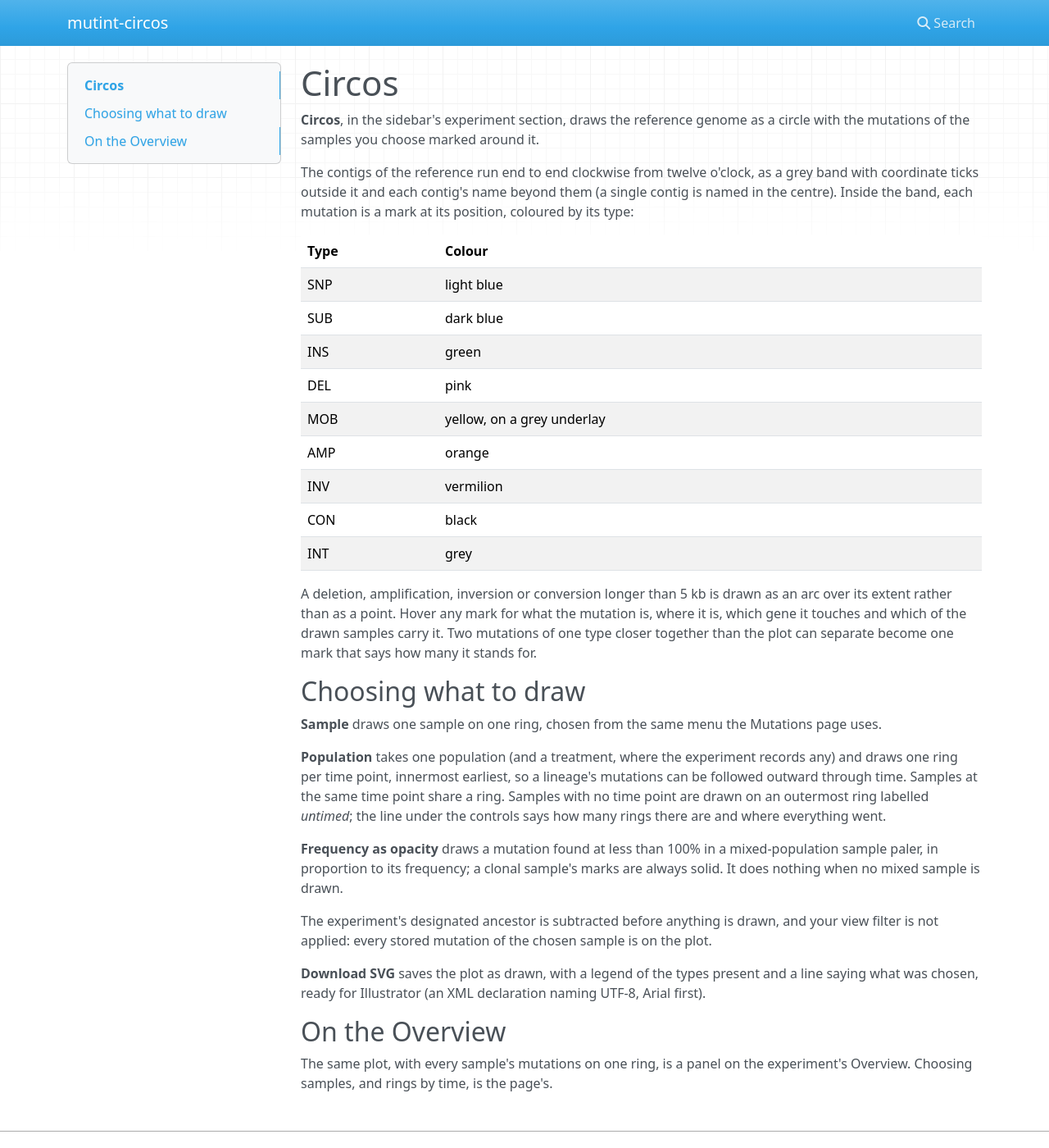
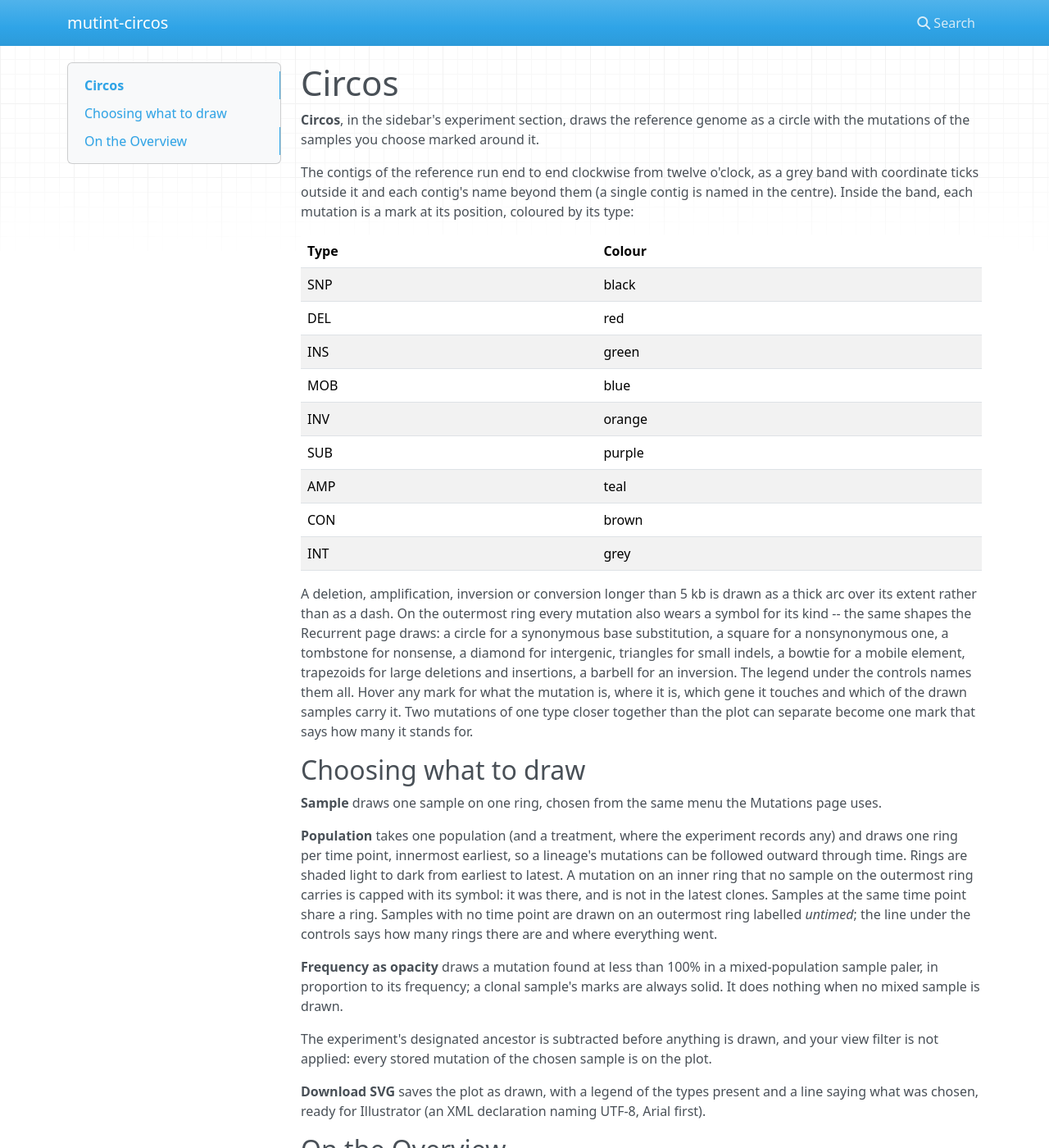
Before and after one commit to mutint/mutint-circos, an MkDocs documentation site: the page built from docs/using/circos.md, in a window 1280 px wide and 1400 px high. Shown: the whole window at 82% size. Built offline with MkDocs 1.6.1, drawn with Linux system fonts in a browser that asks for light colours; nearby versions of some CDN libraries.

Commit message:
feat: figure colours, thin rings shaded by time, and glyphs
Colours follow the LTEE figure (SNP black, DEL red, INS green, MOB blue, INV
orange); rings are thin lines shaded light to dark from earliest to latest;
every mutation on the outermost ring wears its glyph from mutint-core's
shared sprite, and on an inner ring the glyph caps a dash the outermost ring
lacks, the figure's off-the-line-of-descent pin.

Co-Authored-By: Claude Fable 5.1 <noreply@anthropic.com>

```diff
--- a/docs/using/circos.md
+++ b/docs/using/circos.md
@@ -10,18 +10,23 @@ its type:
 
 | Type | Colour |
 |---|---|
-| SNP | light blue |
-| SUB | dark blue |
+| SNP | black |
+| DEL | red |
 | INS | green |
-| DEL | pink |
-| MOB | yellow, on a grey underlay |
-| AMP | orange |
-| INV | vermilion |
-| CON | black |
+| MOB | blue |
+| INV | orange |
+| SUB | purple |
+| AMP | teal |
+| CON | brown |
 | INT | grey |
 
-A deletion, amplification, inversion or conversion longer than 5 kb is drawn as an arc over
-its extent rather than as a point. Hover any mark for what the mutation is, where it is,
+A deletion, amplification, inversion or conversion longer than 5 kb is drawn as a thick arc
+over its extent rather than as a dash. On the outermost ring every mutation also wears a
+symbol for its kind -- the same shapes the Recurrent page draws: a circle for a synonymous
+base substitution, a square for a nonsynonymous one, a tombstone for nonsense, a diamond for
+intergenic, triangles for small indels, a bowtie for a mobile element, trapezoids for large
+deletions and insertions, a barbell for an inversion. The legend under the controls names
+them all. Hover any mark for what the mutation is, where it is,
 which gene it touches and which of the drawn samples carry it. Two mutations of one type
 closer together than the plot can separate become one mark that says how many it stands for.
 
@@ -31,7 +36,10 @@ closer together than the plot can separate become one mark that says how many it
 
 **Population** takes one population (and a treatment, where the experiment records
 any) and draws one ring per time point, innermost earliest, so a lineage's mutations can be
-followed outward through time. Samples at the same time point share a ring. Samples with no
+followed outward through time. Rings are shaded light to dark from earliest to latest. A
+mutation on an inner ring that no sample on the outermost ring carries is capped with its
+symbol: it was there, and is not in the latest clones. Samples at the same time point share a
+ring. Samples with no
 time point are drawn on an outermost ring labelled *untimed*; the line under the controls
 says how many rings there are and where everything went.
 
--- a/mutint_circos/static/mutint_circos/circos.css
+++ b/mutint_circos/static/mutint_circos/circos.css
@@ -13,7 +13,9 @@
 
 
 .circos-summary { margin: 8px 0 4px; font-weight: bold; }
-.circos-legend { display: flex; flex-wrap: wrap; gap: 4px 14px; margin: 4px 0 10px; }
+.circos-legend { margin: 4px 0 10px; }
+.circos-legend-row { display: flex; flex-wrap: wrap; gap: 4px 14px; margin-bottom: 4px; }
+.circos-glyph { width: 12px; height: 12px; vertical-align: middle; fill: #333; overflow: visible; }
 .circos-legend-entry { white-space: nowrap; }
 .circos-swatch {
     display: inline-block; width: 12px; height: 12px; vertical-align: middle;
--- a/mutint_circos/static/mutint_circos/circos.js
+++ b/mutint_circos/static/mutint_circos/circos.js
@@ -257,7 +257,7 @@
             var title = s.mode === "population"
                 ? s.population + (s.treatment ? " under " + s.treatment : "") + ", one ring per time point, innermost earliest"
                 : (labelOf[s.sampleId] || "");
-            plot.download(plot.standalone(current, { colors: data.colors, title: title }),
+            plot.download(plot.standalone(current, { colors: data.colors, glyphs: data.glyphs, title: title }),
                           fileStem + "_circos.svg", "image/svg+xml");
         });
         var timer = null;
```
Also changed, not shown: CLAUDE.md (+27 -11 lines), README.md (+12 -7 lines), mutint_circos/static/mutint_circos/circos_plot.js (+154 -52 lines), 8 other files.
